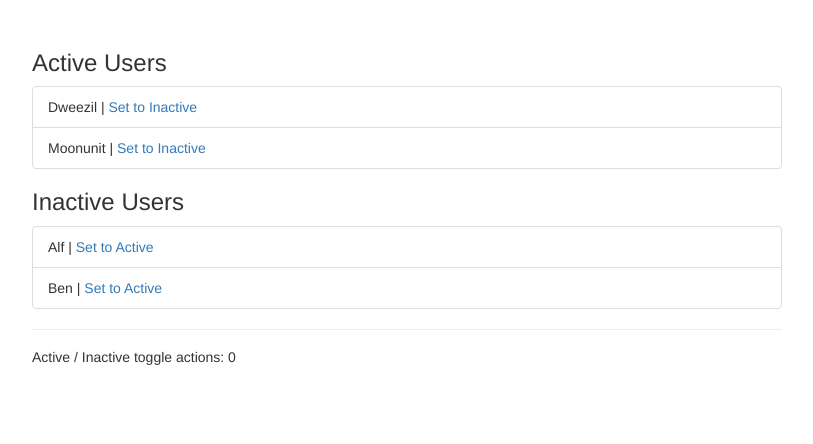
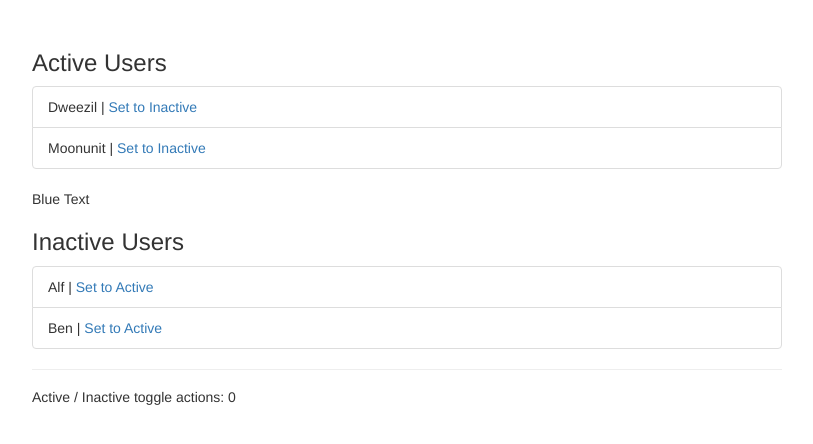
Before and after one commit to rinebob/cmp-databinding-start, an Angular app: page / in a window 1280 px wide. Shown: the top 444 px of the page, without its empty margins (233-1046 px from the left). Built offline with nearby package versions, Linux system fonts and the light colour scheme.

Commit message:
minor changes

```diff
--- a/src/app/active-users/active-users.component.html
+++ b/src/app/active-users/active-users.component.html
@@ -6,3 +6,4 @@
     {{ user }} | <a href="#" (click)="onSetToInactive(i)">Set to Inactive</a>
   </li>
 </ul>
+<span class="blue">Blue Text</span>
--- a/src/app/app.module.ts
+++ b/src/app/app.module.ts
@@ -4,6 +4,7 @@ import { FormsModule } from '@angular/forms';
 
 import { AccountsService } from './accounts.service';
 import { LoggingService } from './logging.service';
+// import { CounterService } from './counter.service';
 
 
 import { AppComponent } from './app.component';
@@ -28,6 +29,7 @@ import { InactiveUsersComponent } from './inactive-users/inactive-users.componen
     BrowserModule,
     FormsModule,
   ],
+  // providers: [AccountsService, LoggingService, CounterService],
   providers: [AccountsService, LoggingService],
   bootstrap: [AppComponent]
 })
--- a/src/app/counter.service.ts
+++ b/src/app/counter.service.ts
@@ -1,6 +1,6 @@
-import { EventEmitter } from '@angular/core';
+import { EventEmitter, Injectable } from '@angular/core';
 
-
+@Injectable({providedIn: 'root' })
 export class CounterService {
   count: number = 0;
   activeToInactive: number = 0;
```
